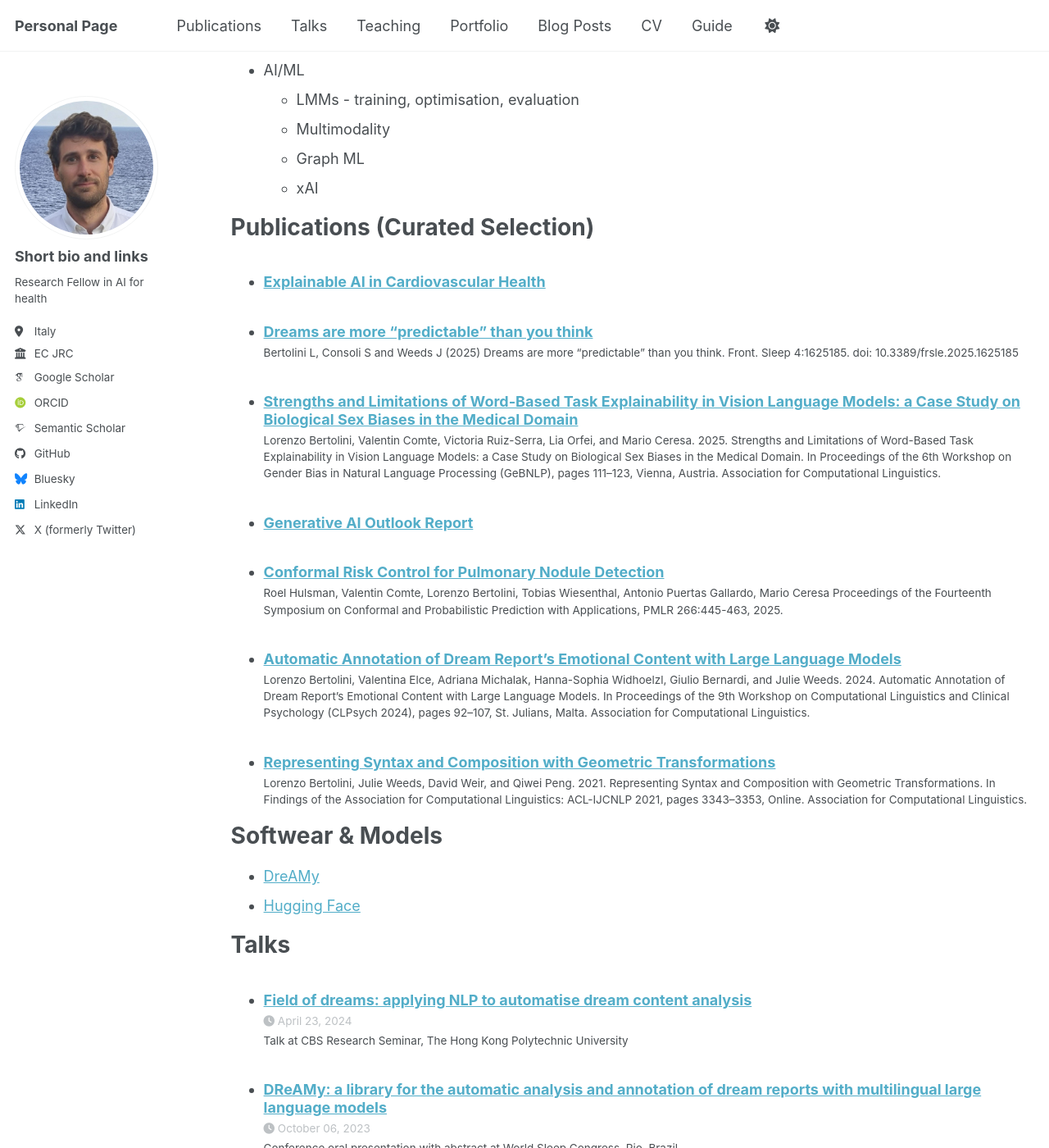
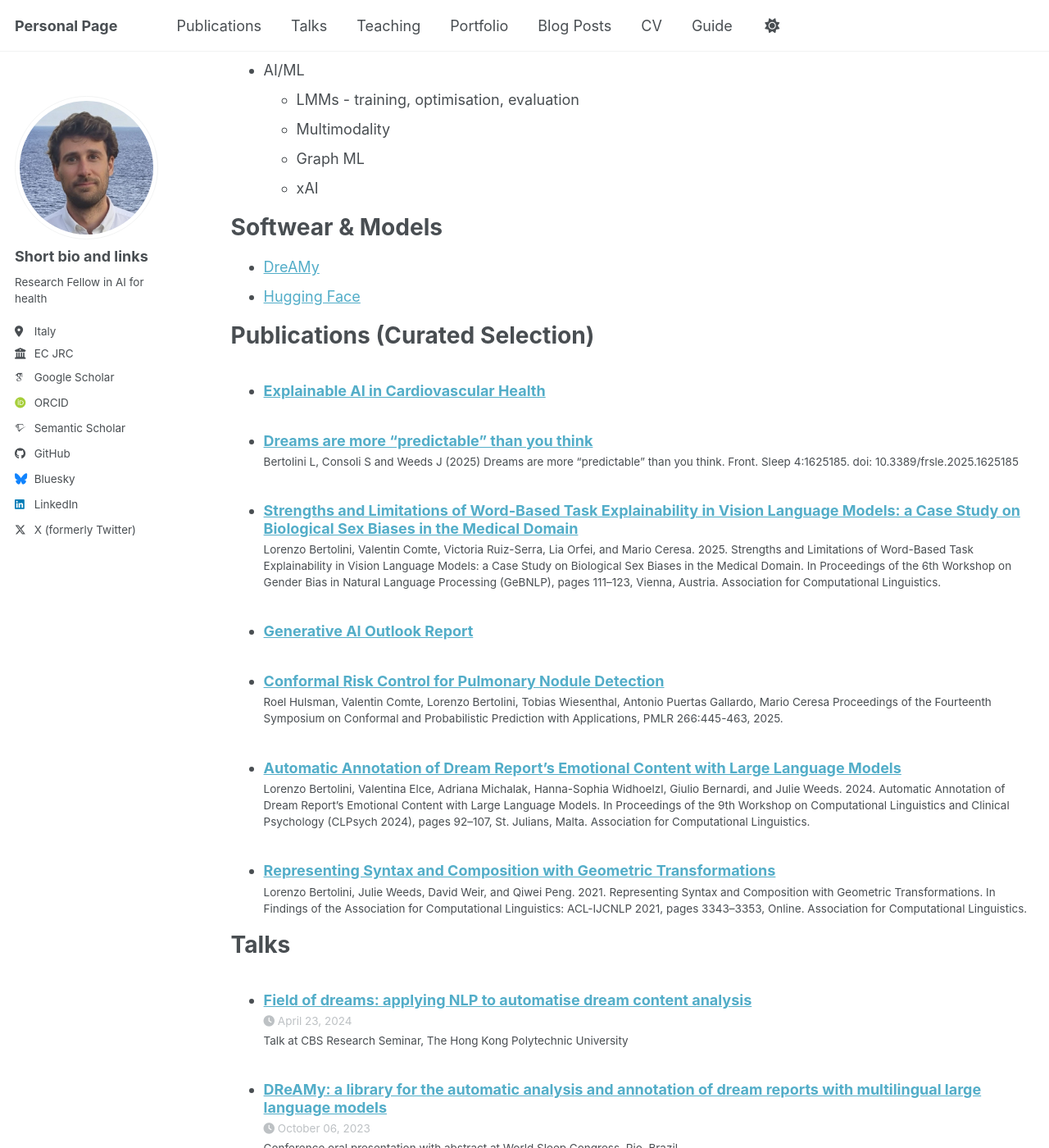
Before and after one commit to lorenzoscottb/lorenzoscottb.github.io, a Jekyll site: the page built from _pages/cv.md, in a window 1280 px wide and 1400 px high, scrolled down 666 px. Shown: the whole window at 82% size. Built offline with Jekyll 4.4.1, drawn with Linux system fonts in a browser that asks for light colours; some web fonts are replaced; a script bundle is joined from its source files by our own code; library files that are not in the unit come from our copies.

Commit message:
Update cv.md

```diff
--- a/_pages/cv.md
+++ b/_pages/cv.md
@@ -35,16 +35,16 @@ Skills
   * Graph ML
   * xAI
 
+Softwear & Models
+======
+* [DreAMy](https://github.com/lorenzoscottb/DReAMy)
+* [Hugging Face](https://huggingface.co/lorenzoscottb)
+
 Publications (Curated Selection)
 ======
   <ul>{% for post in site.publications reversed %}
     {% include archive-single-cv.html %}
   {% endfor %}</ul>
-
-Softwear & Models
-======
-* [DreAMy](https://github.com/lorenzoscottb/DReAMy)
-* [Hugging Face](https://huggingface.co/lorenzoscottb)
 
 Talks
 ======
```
